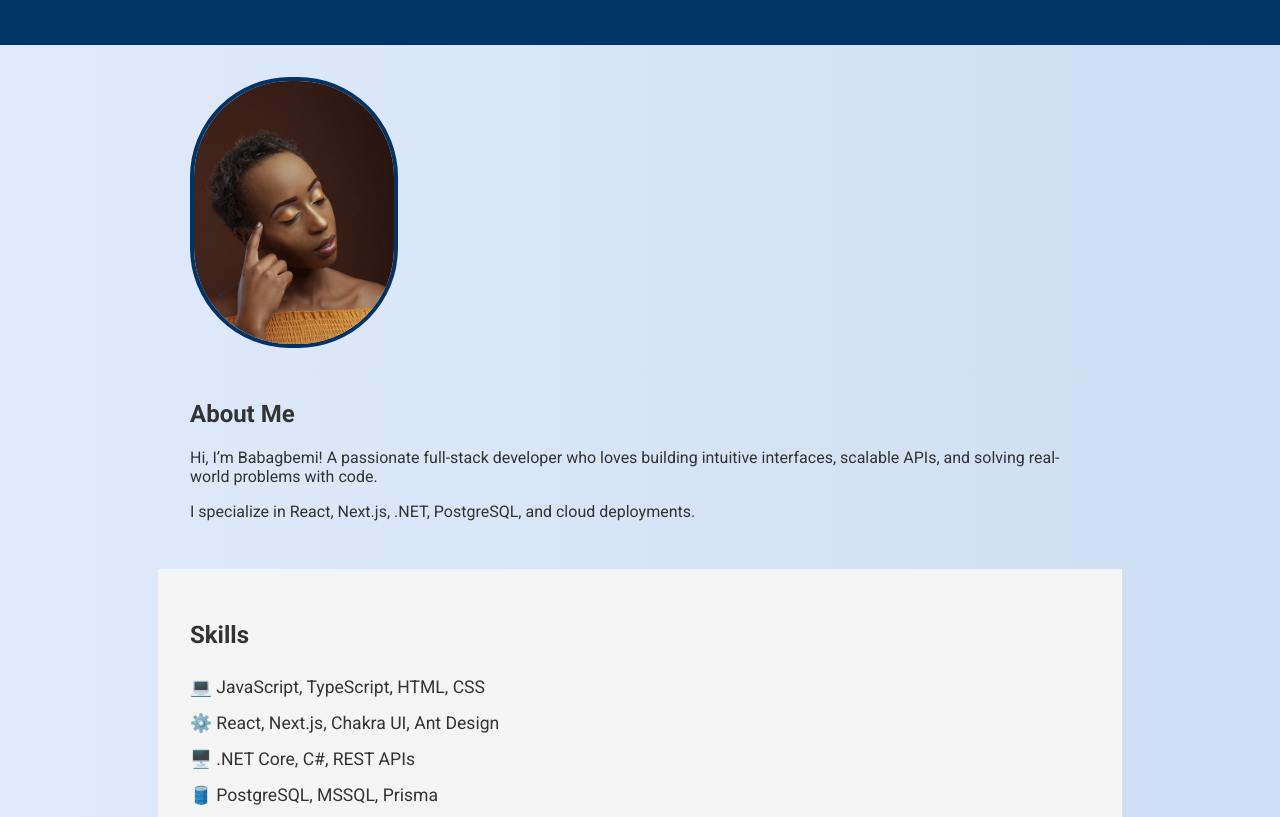
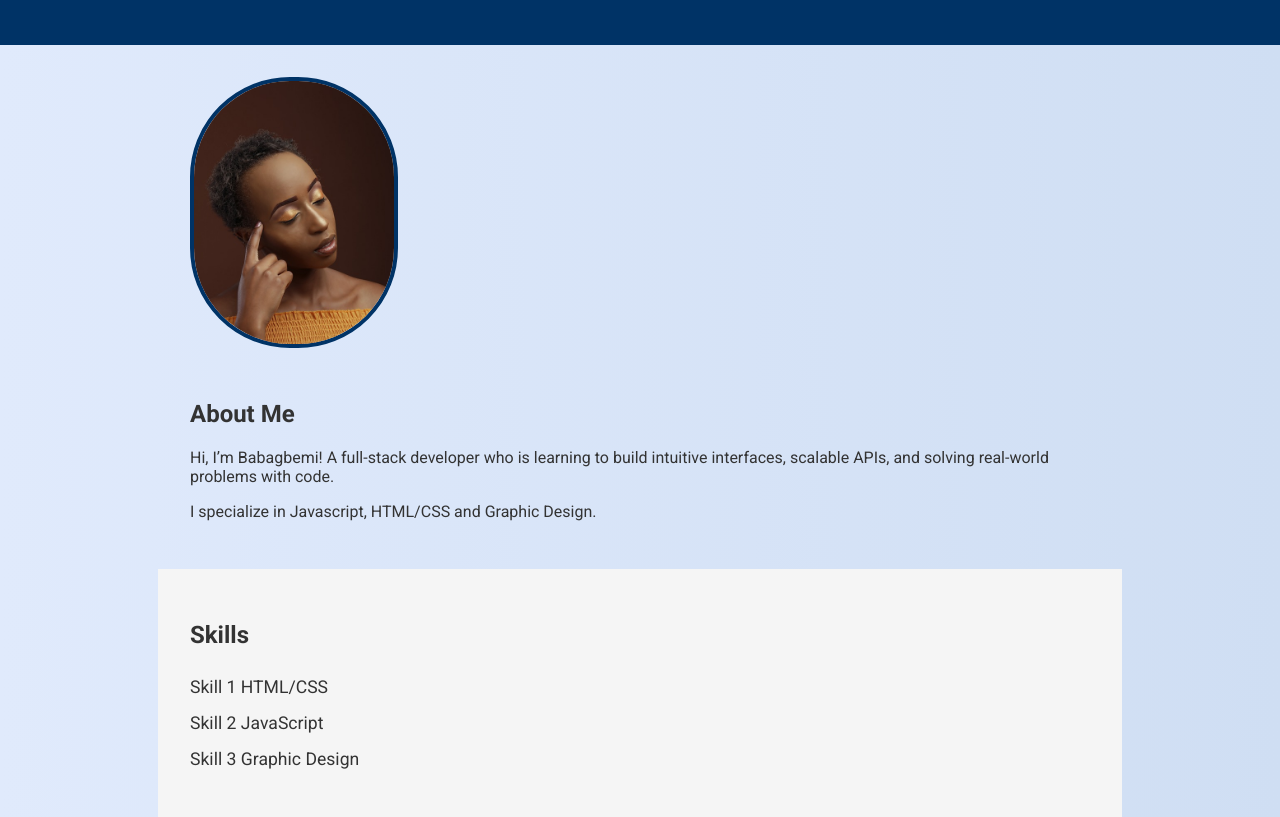
Before and after one commit to beebee1985/beebee1985.github.io, a plain HTML site: page index.html in a window 1280 px wide. Shown: the part 135-952 px from the top of the page. Drawn offline with Linux system fonts and the light colour scheme.

Commit message:
Revise "About Me" section and update skills list for clarity and accuracy

```diff
--- a/index.html
+++ b/index.html
@@ -18,10 +18,10 @@
     <div>
       <h2>About Me</h2>
       <p>
-        Hi, I’m Babagbemi! A passionate full-stack developer who loves building intuitive interfaces, scalable APIs, and solving real-world problems with code.
+        Hi, I’m Babagbemi! A full-stack developer who is learning to build intuitive interfaces, scalable APIs, and solving real-world problems with code.
       </p>
       <p>
-        I specialize in React, Next.js, .NET, PostgreSQL, and cloud deployments.
+        I specialize in Javascript, HTML/CSS and Graphic Design.
       </p>
     </div>
   </section>
@@ -29,11 +29,9 @@
   <section class="skills">
     <h2>Skills</h2>
     <ul>
-      <li>💻 JavaScript, TypeScript, HTML, CSS</li>
-      <li>⚙️ React, Next.js, Chakra UI, Ant Design</li>
-      <li>🖥️ .NET Core, C#, REST APIs</li>
-      <li>🛢️ PostgreSQL, MSSQL, Prisma</li>
-      <li>☁️ Docker, GitHub Actions, Vercel</li>
+      <li>Skill 1 HTML/CSS</li>
+      <li>Skill 2 JavaScript</li>
+      <li>Skill 3 Graphic Design</li>
     </ul>
   </section>
 
```
